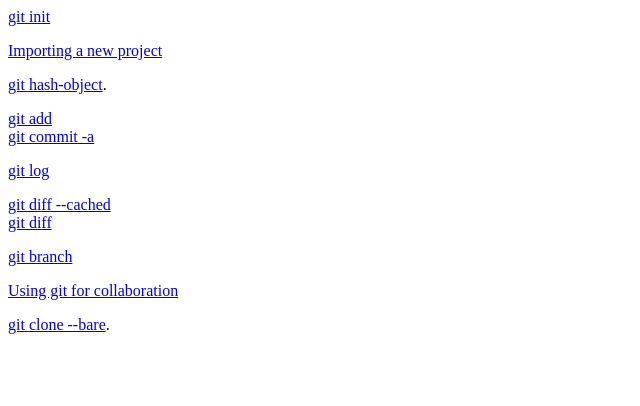
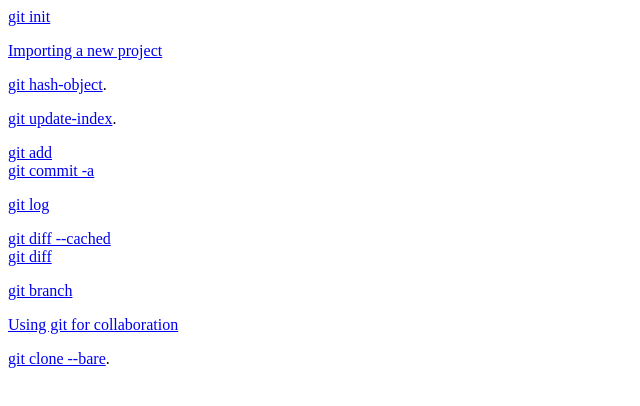
Before and after one commit to ReneNyffenegger/git-internals, a plain HTML site: page index.html in a window 1280 px wide. Shown: the whole page, without its empty margins (0-640 px from the left). Drawn offline with Linux system fonts and the light colour scheme.

Commit message:
+ update-index.pl

```diff
--- a/index.html
+++ b/index.html
@@ -14,6 +14,9 @@
 
   <p>
   <a href='hash-object/index.html'>git hash-object</a>.
+
+  <p>
+  <a href='update-index/index.html'>git update-index</a>.
 
   <p>
 
```
Also changed, not shown: 1 other file.
